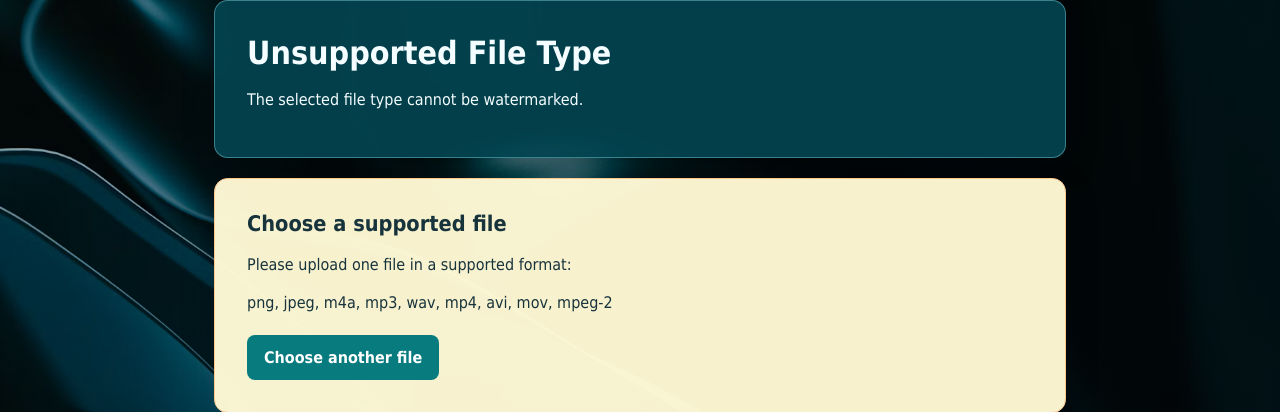
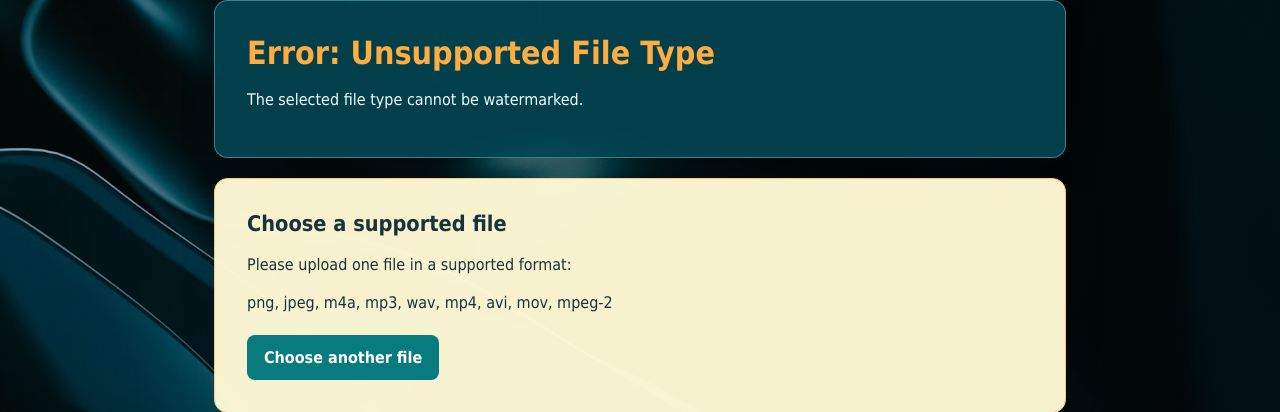
Before and after one commit to LVilleg/ece-30861, a Flask app: template Version_0.3/templates/unsupportedFile.html in a window 1280 px wide. Shown: the part 115-527 px from the top of the page. Run offline with Flask 3, Linux system fonts and the light colour scheme; the template is opened without the code that fills it, so the values that code supplies are empty.

Commit message:
Make error message more striking in unsupportedFile.html

```diff
--- a/Version_0.3/templates/unsupportedFile.html
+++ b/Version_0.3/templates/unsupportedFile.html
@@ -2,7 +2,7 @@
 {% block page_title %}Unsupported File Type | AI Watermarking{% endblock %}
 {% block content %}
 <section class="panel panel--intro">
-    <h2>Unsupported File Type</h2>
+    <h2 style="color: rgb(255, 172, 64);">Error: Unsupported File Type</h2>
     <p>The selected file type cannot be watermarked.</p>
 </section>
 <section class="panel panel--error" role="alert">
```
